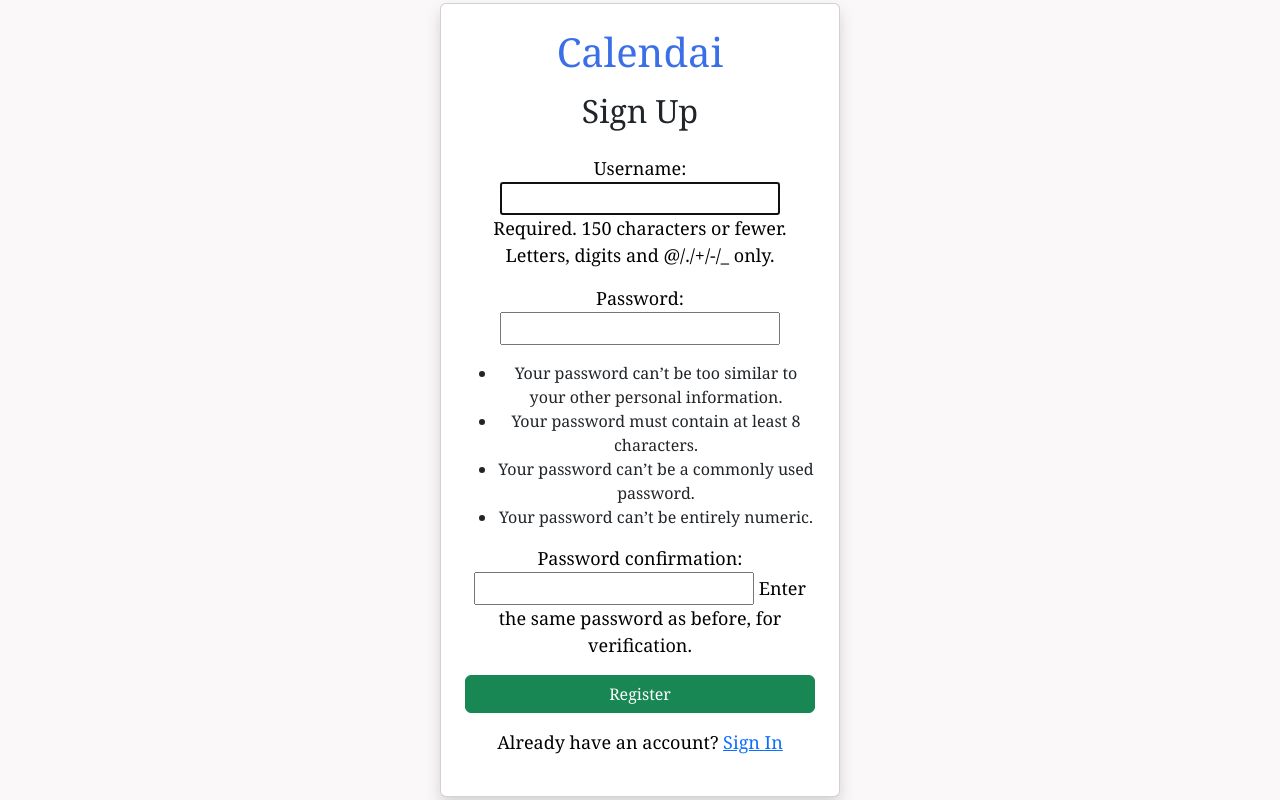
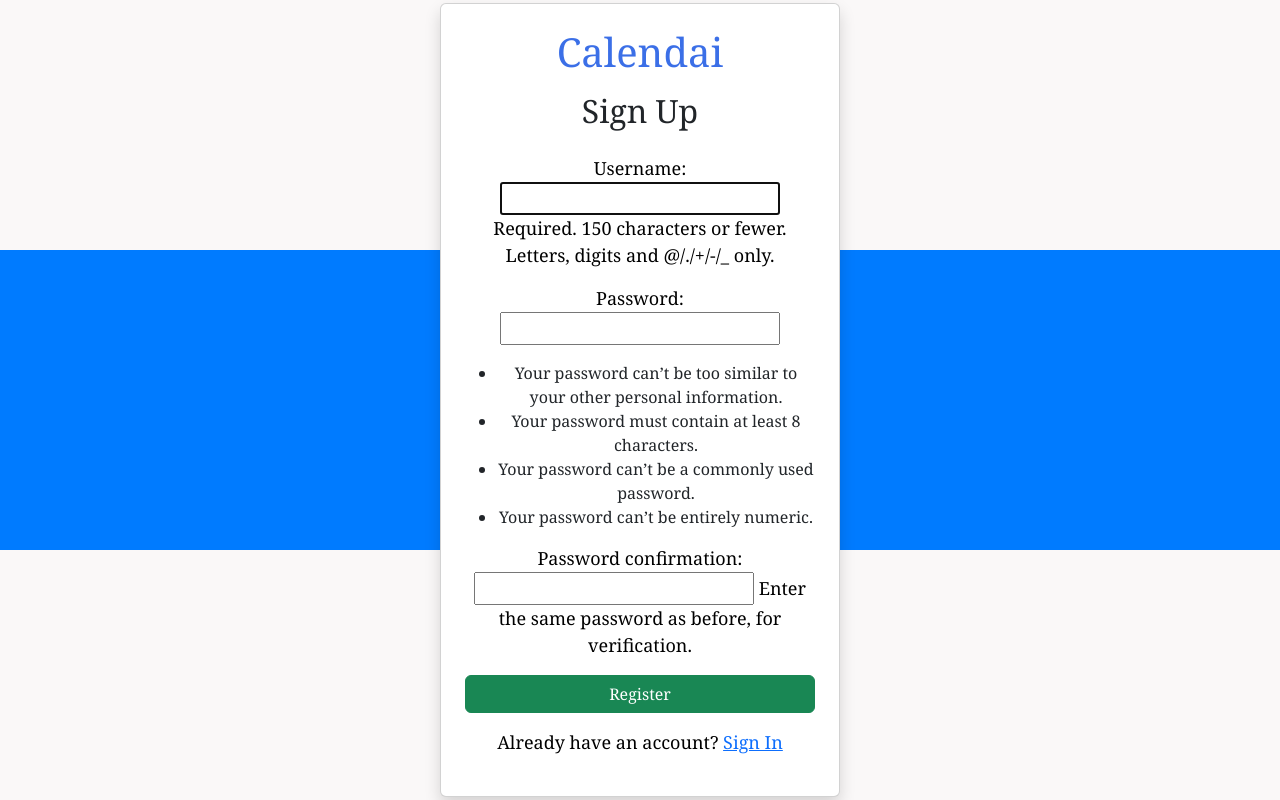
Before and after one commit to UCCS-SP25-CS4300-CS5300-1/Group-3-spring-2025, a Django app: page /register/ in a window 1280 px wide. Run offline with Django 4.2, Linux system fonts and the light colour scheme; parts of the project's set-up code (start-up, migrations or seed data) failed here and were passed over.

Commit message:
Added a blue stripe to login and register page

```diff
--- a/group3_project/calendar/home/templates/home/register.html
+++ b/group3_project/calendar/home/templates/home/register.html
@@ -17,12 +17,29 @@
       font-family: Georgia, sans-serif;
       margin: 0;
     }
+    .blue-stripe {
+      position: absolute;
+      top: 50%;
+      left: 0;
+      transform: translateY(-50%);
+      width: 100%;
+      height: 300px; /* Adjust height as needed */
+      background-color: #007bff; /* Bootstrap primary blue */
+      z-index: 0;
+    }
     .container-vertical {
+      position: relative;
       height: 100vh;
+      z-index: 1;
+    }
+    .card {
+      position: relative;
+      z-index: 2;
     }
   </style>
 </head>
 <body>
+  <div class="blue-stripe"></div>
   <div class="container-fluid d-flex justify-content-center align-items-center container-vertical">
     <div class="card shadow p-4" style="max-width: 400px; width: 100%;">
       <!-- New Calendai Header -->
```
Also changed, not shown: group3_project/calendar/home/templates/home/login.html (+17 -0 lines), group3_project/calendar/db.sqlite3.
